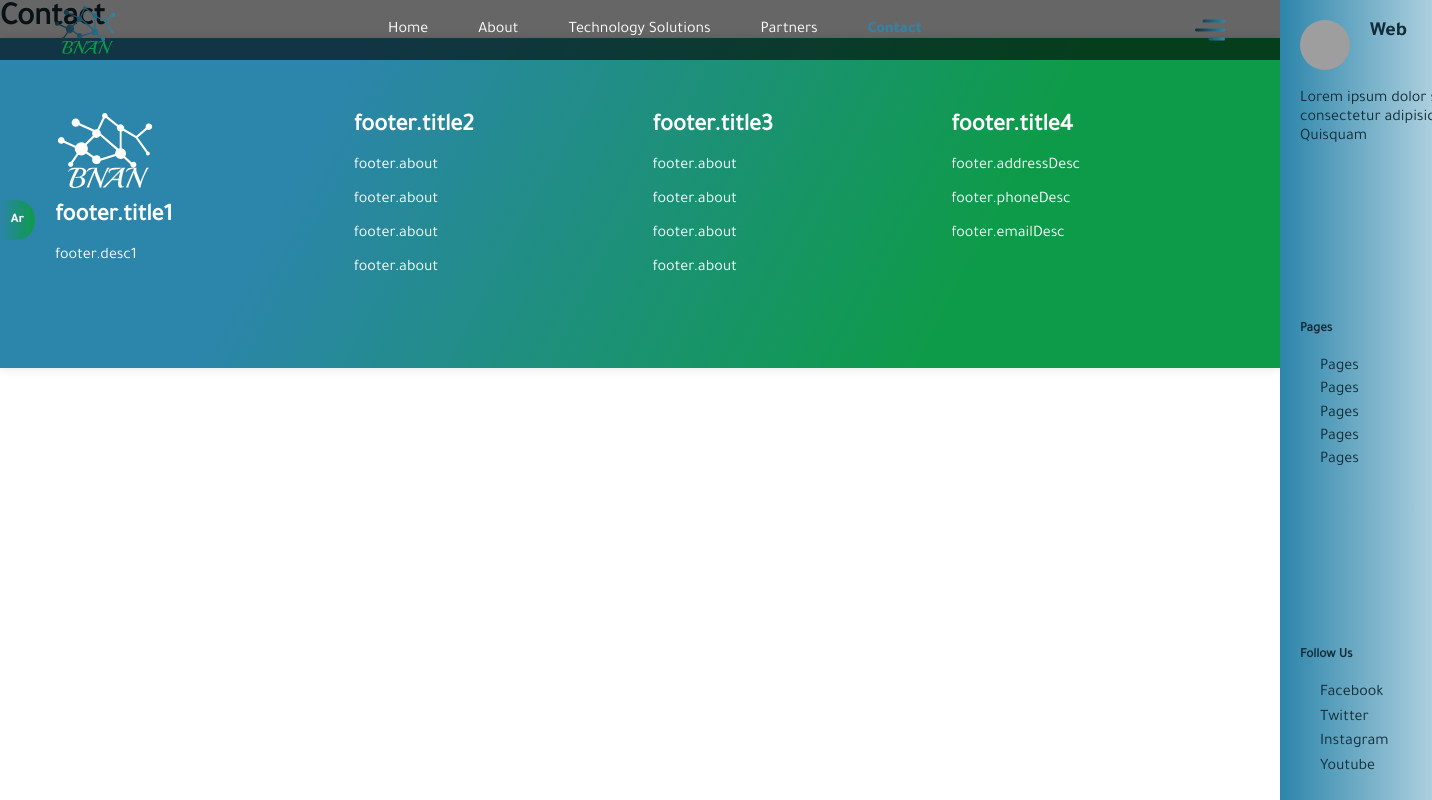
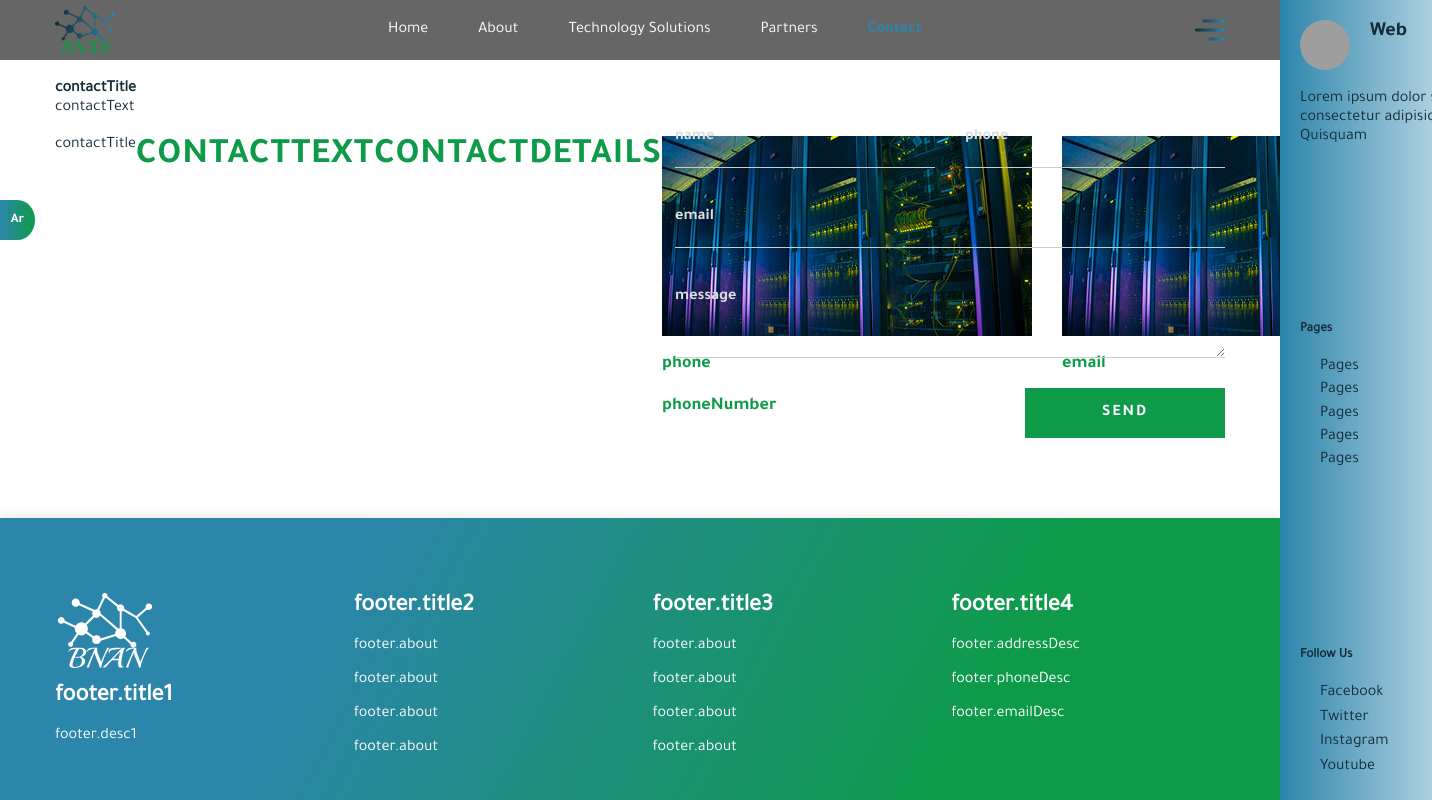
Before and after one commit to omarahmed8k/Bnan, a React (Create React App) app: page /contact in a window 1280 px wide. Shown: the top 800 px of the page, 1432 px wide, since content can reach past the window. Built offline with nearby package versions, Linux system fonts and the light colour scheme; grey boxes are pictures that could not be loaded.

Commit message:
Contact Initial

```diff
--- a/src/assets/helpers/translation/en.json
+++ b/src/assets/helpers/translation/en.json
@@ -57,12 +57,15 @@
     "title": "All rights reserved"
   },
   "contact": {
-    "title": " ",
-    "subtitle": "",
-    "name": "",
-    "phone": " ",
-    "message": "",
-    "email": " ",
-    "send": ""
+    "contactTitle": "contactTitle",
+    "contactText": "contactText",
+    "contactDetails": "contactDetails",
+    "phoneNumber": "phoneNumber",
+    "emailAddress": "emailAddress",
+    "name": "name",
+    "phone": "phone",
+    "email": "email",
+    "message": "message",
+    "send": "send"
   }
 }
--- /dev/null
+++ b/src/components/TopBackground/TopBackground.css
@@ -0,0 +1,64 @@
+.bacground-top {
+  position: relative;
+  height: 400px;
+  width: 100%;
+  overflow: hidden;
+  /* background-image: url(../images/bg-img.png); */
+  background-size: cover;
+  background-position: top center;
+  background-repeat: no-repeat;
+  background-attachment: scroll;
+  z-index: 2;
+}
+
+.bacground-top::after {
+  content: "";
+  position: absolute;
+  left: -150px;
+  bottom: 20px;
+  height: 400px;
+  width: 400px;
+  /* background-image: url(../images/bg-logo.svg); */
+  background-size: contain;
+  background-position: bottom center;
+  background-repeat: no-repeat;
+  background-attachment: scroll;
+  opacity: 0.5;
+  z-index: -1;
+}
+
+.bacground-top::before {
+  content: "";
+  position: absolute;
+  width: 100%;
+  height: 100%;
+  background: linear-gradient(0deg, var(--main-color), var(--second-color));
+  opacity: 0.5;
+  z-index: -2;
+}
+
+.bacground-top .background-content {
+  padding-top: 185px;
+  width: 100%;
+}
+
+.bacground-top .background-content h4 {
+  font-size: 32px;
+  color: #fff;
+  text-transform: uppercase;
+  letter-spacing: 2px;
+  font-family: var(--font-bold);
+  margin-bottom: 10px;
+}
+
+[dir="rtl"] .bacground-top .background-content h4 {
+  letter-spacing: 0px;
+}
+
+.bacground-top .background-content p {
+  font-size: 16px;
+  color: #fff;
+  line-height: 2;
+  font-family: var(--font-regular);
+  text-transform: capitalize;
+}
--- /dev/null
+++ b/src/components/TopBackground/TopBackground.jsx
@@ -0,0 +1,20 @@
+import React from "react";
+import { useTranslation } from "react-i18next";
+
+function TopBackground({ title, text }) {
+  const { t } = useTranslation();
+  return (
+    <div className="bacground-top">
+      <div className="container">
+        <div className="background-content">
+          <h4>{t(title)}</h4>
+          <p>
+            <span>{t(text)}</span>
+          </p>
+        </div>
+      </div>
+    </div>
+  );
+}
+
+export default TopBackground;
--- a/src/pages/Contact/Contact.css
+++ b/src/pages/Contact/Contact.css
@@ -0,0 +1,164 @@
+.contact {
+  padding: 80px 0;
+  position: relative;
+}
+
+.contact .content {
+  display: flex;
+  align-items: center;
+  justify-content: space-between;
+  gap: 35px;
+}
+
+.contact .content ul {
+  width: 50%;
+}
+
+.contact .content ul li {
+  display: flex;
+  align-items: flex-start;
+  justify-content: space-between;
+  gap: 30px;
+}
+
+.contact .content ul li h2 {
+  font-size: 36px;
+  color: var(--second-color);
+  font-family: var(--font-bold);
+  text-transform: uppercase;
+  letter-spacing: 1px;
+  margin-bottom: 20px;
+}
+
+.contact .content ul li a {
+  display: flex;
+  flex-direction: column;
+  align-items: flex-start;
+  gap: 15px;
+}
+
+.contact .content ul li a p {
+  font-size: 18px;
+  color: var(--second-color);
+  line-height: 1.5;
+  font-family: var(--font-bold);
+  text-transform: none;
+}
+
+.contact .content form {
+  width: 50%;
+  display: flex;
+  flex-wrap: wrap;
+  align-items: flex-start;
+  gap: 30px;
+}
+
+.contact .content form .form-input {
+  position: relative;
+  display: flex;
+  flex-direction: column;
+  align-items: flex-start;
+  gap: 10px;
+  background-color: transparent;
+  width: 100%;
+}
+
+.contact .content form .form-input.w-50 {
+  width: calc(50% - 15px);
+}
+
+.contact .content form .form-input.w-100 {
+  width: 100%;
+}
+
+.contact .content form label {
+  font-size: 18px;
+  color: #ccc;
+  background-color: transparent;
+  font-family: var(--font-bold);
+  position: absolute;
+  top: 10px;
+  left: 0;
+  font-size: 16px;
+  color: #ddd;
+  transition: all 0.3s ease;
+  pointer-events: none;
+}
+
+[dir="rtl"] .contact .content form label {
+  right: 0;
+  left: unset;
+}
+
+.contact .content form input {
+  width: 100%;
+  height: 50px;
+  border: unset;
+  outline: unset;
+  background-color: transparent;
+  border-bottom: 1px solid #ccc;
+  padding: 0 20px;
+  font-size: 16px;
+  color: #000;
+  font-family: var(--font-regular);
+}
+
+.contact .content form textarea {
+  width: 100%;
+  height: 80px;
+  border: unset;
+  outline: unset;
+  border-bottom: 1px solid #ccc;
+  background-color: transparent;
+  padding: 20px;
+  font-size: 16px;
+  color: #000;
+  font-family: var(--font-regular);
+}
+
+.contact .content form .form-input:focus label,
+.contact .content form .form-input:focus-within label {
+  top: -20px;
+  left: 0;
+  font-size: 14px;
+  color: var(--second-color);
+}
+
+.contact .content form .form-input input:focus,
+.contact .content form .form-input textarea:focus {
+  border-bottom: 1px solid var(--second-color);
+}
+
+.contact .content form .form-input input:valid,
+.contact .content form .form-input textarea:valid {
+  border-bottom: 1px solid var(--second-color);
+}
+
+.contact .content form .form-input input:valid + label,
+.contact .content form .form-input textarea:valid + label {
+  top: -20px;
+  left: 0;
+  font-size: 14px;
+  color: var(--second-color);
+}
+
+.contact .content form button {
+  width: 200px;
+  height: 50px;
+  background-color: var(--second-color);
+  color: #fff;
+  font-size: 16px;
+  text-transform: uppercase;
+  letter-spacing: 2px;
+  font-family: var(--font-bold);
+  border: none;
+  cursor: pointer;
+  transition: all 0.3s ease;
+  margin-left: auto;
+}
+
+[dir="rtl"] .contact .content form button {
+  margin-left: unset;
+  margin-right: auto;
+  letter-spacing: 0px;
+}
--- a/src/pages/Contact/Contact.jsx
+++ b/src/pages/Contact/Contact.jsx
@@ -1,10 +1,69 @@
 import React from "react";
+import { useTranslation } from "react-i18next";
+import TopBackground from "../../components/TopBackground/TopBackground";
+import phoneImg from "../../assets/images/featured/feature3.jpg";
+import mailImg from "../../assets/images/featured/feature3.jpg";
 import "./Contact.css";
 
 export default function Contact() {
+  const { t } = useTranslation();
   return (
     <div className="contact">
-      <h1>Contact</h1>
+      <TopBackground title="contact.contactTitle" text="contact.contactText" />
+      <div className="container content">
+        <ul>
+          <li>
+            <div className="title-side">
+              <p>{t("contact.contactTitle")}</p>
+            </div>
+          </li>
+          <li>
+            <h2>{t("contact.contactText")}</h2>
+          </li>
+          <li>
+            <h2>{t("contact.contactDetails")}</h2>
+          </li>
+          <li>
+            <a href="tel:+966 555 301 847" target="_blank" rel="noreferrer">
+              <img src={phoneImg} alt="Phone" />
+              <p>{t("contact.phone")}</p>
+              <p>{t("contact.phoneNumber")}</p>
+            </a>
+            <a
+              href="mailto:sales@constructiondigitalsolution.com"
+              target="_blank"
+              rel="noreferrer"
+            >
+              <img src={mailImg} alt="email" />
+              <p>{t("contact.email")}</p>
+              <p>{t("contact.emailAddress")}</p>
+            </a>
+          </li>
+        </ul>
+        <form>
+          <div className="form-input w-50">
+            <input type="text" placeholder=" " required />
+            <label>{t("contact.name")}</label>
+          </div>
+          <div className="form-input w-50">
+            <input type="number" placeholder=" " required />
+            <label>{t("contact.phone")}</label>
+          </div>
+          <div className="form-input w-100">
+            <input type="text" placeholder=" " required />
+            <label>{t("contact.email")}</label>
+          </div>
+          <div className="form-input w-100">
+            <textarea placeholder=" " required></textarea>
+            <label>{t("contact.message")}</label>
+          </div>
+          <div className="form-input w-100">
+            <button className="second-btn" type="submit">
+              {t("contact.send")}
+            </button>
+          </div>
+        </form>
+      </div>
     </div>
   );
 }
```
